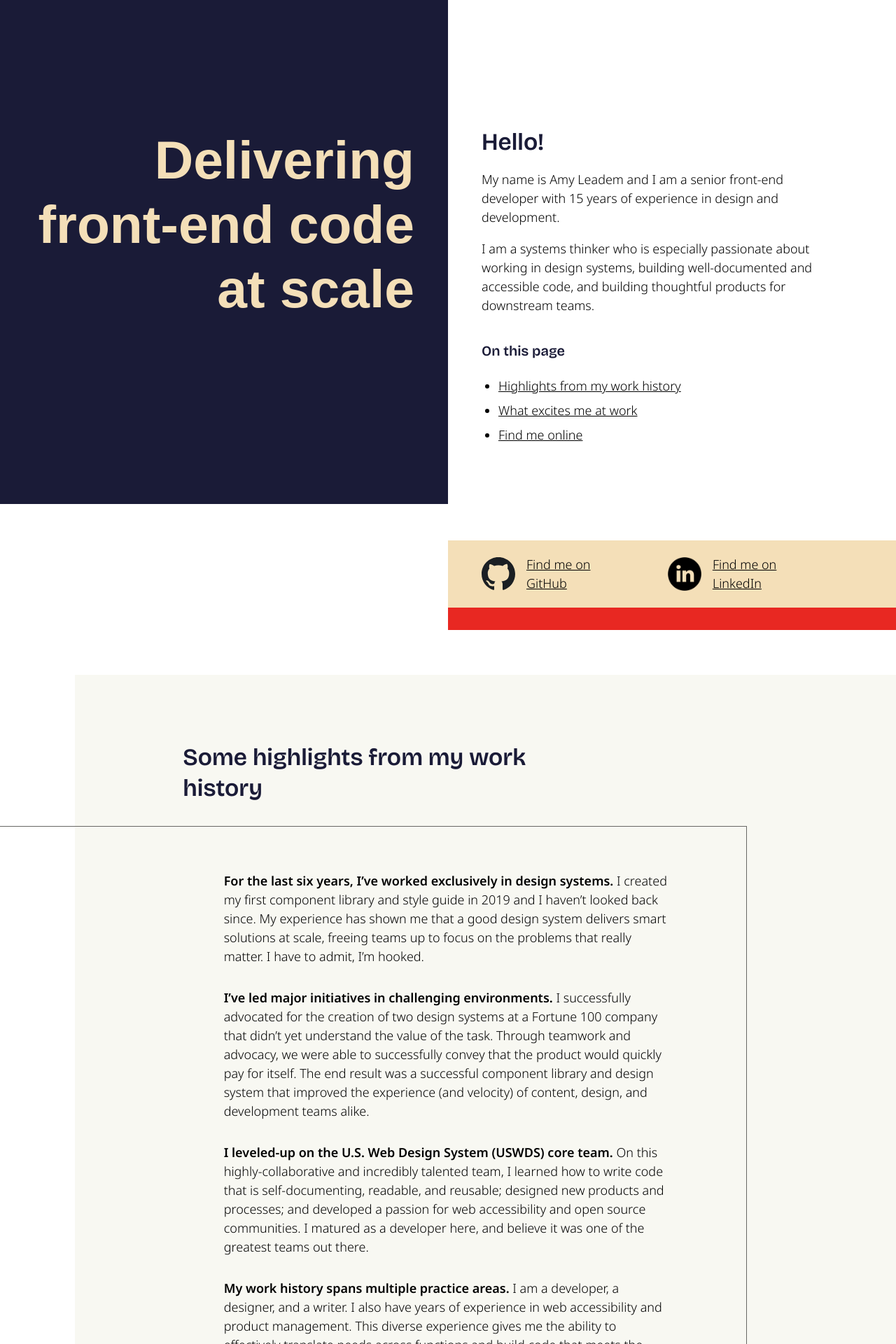
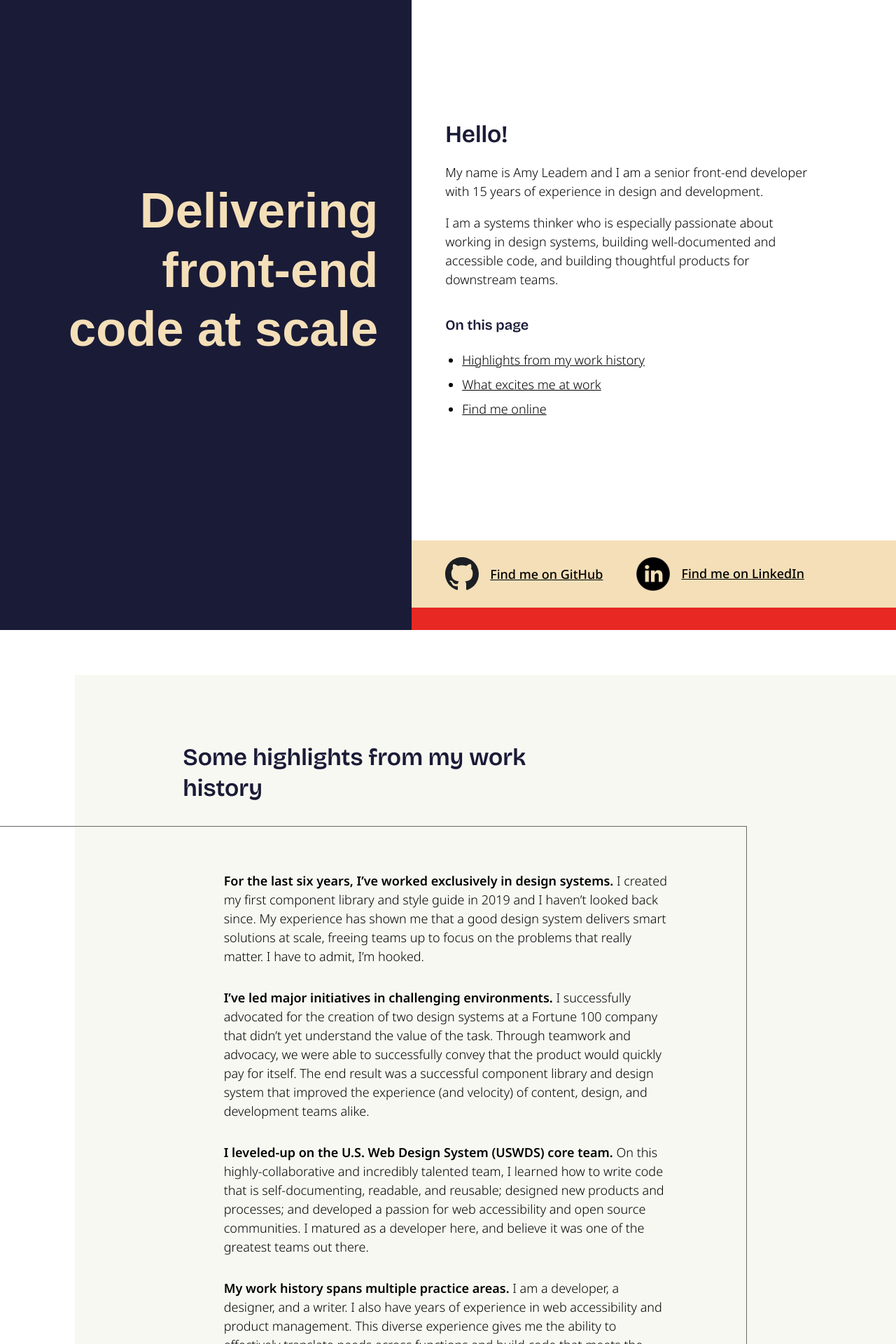
Before and after one commit to amyleadem/amyleadem.github.io, a Jekyll site: the page built from index.md, in a window 1280 px wide. Shown: the top 1920 px of the page at 70% size. Built offline with Jekyll 4.4.1, drawn with Linux system fonts in a browser that asks for light colours; some web fonts are replaced.

Commit message:
Make styles responsive

```diff
--- a/_styles/_vars.scss
+++ b/_styles/_vars.scss
@@ -1,5 +1,6 @@
 @import url('https://fonts.googleapis.com/css2?family=Bricolage+Grotesque:opsz,wght@12..96,200..800&family=Noto+Sans:ital,wght@0,100..900;1,100..900&family=Unbounded:wght@200..900&display=swap');
 // breakpoints
+$breakpoint-mobile-sm: 400px;
 $breakpoint-mobile: 600px;
 $breakpoint-tablet: 900px;
 $breakpoint-desktop: 1200px;
@@ -13,6 +14,7 @@ $color-blue-dark: #1a1b37;
 $color-red: #e82822;
 $color-yellow: #ffbb32;
 $color-yellow-light: #F4DFB8;
+$color-yellow-xlight: #F6F1D8;
 $color-gray: #424242;
 $color-gray-dark: #1b1b1b;
 $color-gray-medium: #686765;
--- a/assets/css/styles.css
+++ b/assets/css/styles.css
@@ -239,11 +239,16 @@ strong {
 h2 {
   color: #1a1b37;
   font-family: "Bricolage Grotesque", sans-serif;
-  font-size: 1.375rem;
+  font-size: 1.875rem;
   font-weight: 600;
   line-height: 1.3;
 }
-@media (min-width: 600px) {
+@media (min-width: 900px) {
+  h2 {
+    font-size: 2rem;
+  }
+}
+@media (min-width: 1200px) {
   h2 {
     font-size: 2.125rem;
   }
@@ -272,11 +277,16 @@ h4 {
 .font-size-xl {
   color: #1a1b37;
   font-family: "Bricolage Grotesque", sans-serif;
-  font-size: 1.375rem;
+  font-size: 1.875rem;
   font-weight: 600;
   line-height: 1.3;
 }
-@media (min-width: 600px) {
+@media (min-width: 900px) {
+  .font-size-xl {
+    font-size: 2rem;
+  }
+}
+@media (min-width: 1200px) {
   .font-size-xl {
     font-size: 2.125rem;
   }
@@ -296,30 +306,47 @@ h4 {
   font-size: 6vw;
   line-height: 1.2;
   color: #F4DFB8;
-  margin-block: 0;
   max-width: 44ex;
-  text-align: right;
 }
 @media (max-width: 600px) {
   .font-size-3xl {
-    font-size: 3.25rem;
+    font-size: 12vw;
+  }
+}
+@media (min-width: 600px) {
+  .font-size-3xl {
+    font-size: 10vw;
+  }
+}
+@media (min-width: 900px) {
+  .font-size-3xl {
+    font-size: 9vw;
+  }
+}
+@media (min-width: 1200px) {
+  .font-size-3xl {
+    font-size: 5.5vw;
+  }
+}
+@media (min-width: 1500px) {
+  .font-size-3xl {
+    font-size: 6vw;
   }
 }
 @media (min-width: 1800px) {
   .font-size-3xl {
-    font-size: 3rem;
+    font-size: 5vw;
   }
 }
-@media (max-height: 600px) and (min-width: 1200px) {
+@media (min-width: 2100px) {
   .font-size-3xl {
-    font-size: 6vw;
+    font-size: 6rem;
   }
 }
 
 .button {
   background-color: white;
   border: 1px solid #686765;
-  box-shadow: #686765 3px 3px;
   display: inline-block;
   font-weight: 500;
   margin-top: calc(8px * 2) !important;
@@ -344,76 +371,127 @@ section > h2 {
 #intro-screen {
   background: #fff;
 }
+#intro-screen .grid-column {
+  display: grid;
+  grid-template-columns: repeat(12, 1fr);
+  grid-column-gap: 0px;
+  grid-column: 1/13;
+}
 #intro-screen .grid-column:nth-of-type(1) {
-  height: 80vh;
+  height: 60vh;
+}
+#intro-screen .grid-column:nth-of-type(1) > * {
+  grid-column: 1/13;
+}
+#intro-screen .grid-column:nth-of-type(1) header {
+  display: grid;
+  grid-template-columns: repeat(12, 1fr);
+  grid-column-gap: 0px;
+  background: #1a1b37;
+  border-bottom: calc(8px * 2) solid #e82822;
+  height: 100%;
+  justify-content: center;
+  align-items: center;
+}
+#intro-screen .grid-column:nth-of-type(1) header h1 {
+  grid-column: 2/12;
+  margin-block: 0;
 }
 #intro-screen .grid-column:nth-of-type(2) {
-  grid-template-rows: 1fr 128px;
+  display: grid;
+  grid-template-columns: repeat(12, 1fr);
+  grid-column-gap: 0px;
+  grid-column: 1/13;
 }
 #intro-screen .grid-column:nth-of-type(2) > div {
+  grid-column: 2/12;
+  margin-block: calc(8px * 6);
+}
+#intro-screen .grid-column:nth-of-type(2) section[aria-label="find me on the web"] {
+  display: grid;
+  grid-template-columns: repeat(12, 1fr);
+  grid-column-gap: 0px;
+  grid-column: 1/13;
+  align-items: center;
+  background: #F4DFB8;
+  border-bottom: calc(8px * 1.5) solid #383b85;
+}
+#intro-screen .grid-column:nth-of-type(2) section[aria-label="find me on the web"] ul {
+  padding: 0;
+  margin: 0;
+  list-style: none;
+  grid-column: 2/12;
+  padding-block: calc(8px * 3);
+}
+#intro-screen .grid-column:nth-of-type(2) section[aria-label="find me on the web"] ul li {
+  padding-block: calc(8px * 1);
+}
+#intro-screen .grid-column:nth-of-type(2) section[aria-label="find me on the web"] ul a {
+  align-items: center;
   display: flex;
-  flex-direction: column;
-  grid-column: 1/span 5;
-  justify-content: center;
-  padding-top: calc(8px * 6);
-  padding-left: calc(8px * 6);
+  font-weight: 500;
+  margin-right: calc(8px * 6);
 }
-#intro-screen .grid-column:nth-of-type(2) nav ul {
-  margin-block: 0;
+#intro-screen .grid-column:nth-of-type(2) section[aria-label="find me on the web"] ul img {
+  margin-right: calc(8px * 2);
+  width: calc(8px * 6);
 }
-@media screen and (min-width: 600px) {
+@media screen and (min-width: 900px) {
+  #intro-screen .grid-column:nth-of-type(2) section[aria-label="find me on the web"] ul {
+    align-items: center;
+    display: flex;
+  }
+}
+@media screen and (min-width: 1200px) {
   #intro-screen {
     display: grid;
-    grid-template-columns: repeat(12, 1fr);
-    grid-column-gap: 0px;
-    grid-column: 1/13;
-    height: 100vh;
   }
   #intro-screen .grid-column:nth-of-type(1) {
     grid-column: 1/span 6;
+    height: 100vh;
+  }
+  #intro-screen .grid-column:nth-of-type(1) header {
+    display: grid;
+    grid-template-columns: repeat(6, 1fr);
+    grid-column-gap: 0px;
+    border: none;
+    padding-bottom: 128px;
+    text-align: right;
+  }
+  #intro-screen .grid-column:nth-of-type(1) header h1 {
+    padding-right: calc(8px * 6);
   }
   #intro-screen .grid-column:nth-of-type(2) {
     display: grid;
     grid-template-columns: repeat(6, 1fr);
     grid-column-gap: 0px;
     grid-column: 7/span 6;
+    grid-template-rows: 1fr 128px;
   }
-}
-
-section[aria-label=hero] {
-  background: #1a1b37;
-  display: flex;
-  flex-direction: column;
-  height: 100%;
-  justify-content: center;
-  padding: calc(8px * 6);
-  padding-bottom: 128px;
-}
-
-section[aria-label="find me on the web"] {
-  align-items: center;
-  background: #F4DFB8;
-  border-bottom: calc(8px * 4) solid #e82822;
-  display: flex;
-  grid-column: 1/span 6;
-  padding: calc(8px * 6);
-  width: 100%;
-}
-section[aria-label="find me on the web"] ul {
-  padding: 0;
-  margin: 0;
-  list-style: none;
-  align-items: center;
-  display: flex;
-}
-section[aria-label="find me on the web"] ul a {
-  align-items: center;
-  display: flex;
-  margin-right: calc(8px * 6);
-}
-section[aria-label="find me on the web"] ul img {
-  margin-right: calc(8px * 2);
-  width: calc(8px * 6);
+  #intro-screen .grid-column:nth-of-type(2) > * {
+    margin-block: 0;
+  }
+  #intro-screen .grid-column:nth-of-type(2) > div {
+    display: flex;
+    flex-direction: column;
+    grid-column: 1/span 5;
+    justify-content: center;
+    margin-top: 0;
+    padding-top: calc(8px * 6);
+    padding-left: calc(8px * 6);
+  }
+  #intro-screen .grid-column:nth-of-type(2) section[aria-label="find me on the web"] {
+    align-items: center;
+    border-bottom: calc(8px * 4) solid #e82822;
+    display: flex;
+    grid-column: 1/span 6;
+  }
+  #intro-screen .grid-column:nth-of-type(2) section[aria-label="find me on the web"] ul {
+    padding-left: calc(8px * 6);
+  }
+  #intro-screen nav ul {
+    margin-block: 0;
+  }
 }
 
 #work-highlights,
@@ -426,9 +504,9 @@ section[aria-label="find me on the web"] ul img {
 }
 #work-highlights h2,
 #work-excite h2 {
-  grid-column: 3/9;
+  grid-column: 2/11;
   padding-left: calc(8px * 6);
-  padding-top: calc(8px * 8 * 1.5);
+  padding-top: calc(8px * 8);
   padding-bottom: calc(8px * 2);
 }
 #work-highlights ul,
@@ -443,6 +521,15 @@ section[aria-label="find me on the web"] ul img {
 #work-excite ul li {
   padding-block: calc(8px * 2);
 }
+@media screen and (min-width: 900px) {
+  #work-highlights h2,
+  #work-excite h2 {
+    grid-column: 3/9;
+    padding-left: calc(8px * 6);
+    padding-top: calc(8px * 8 * 1.5);
+    padding-bottom: calc(8px * 2);
+  }
+}
 
 #work-highlights {
   background: #F8F8F2;
@@ -456,14 +543,25 @@ section[aria-label="find me on the web"] ul img {
 }
 #work-highlights .list-wrapper {
   display: grid;
-  grid-template-columns: repeat(10, 1fr);
+  grid-template-columns: repeat(11, 1fr);
   grid-column-gap: 0px;
   border: 1px solid #686765;
   border-left: none;
-  grid-column: 1/11;
+  grid-column: 1/12;
 }
 #work-highlights ul {
-  grid-column: 4/10;
+  grid-column: 3/11;
+}
+@media screen and (min-width: 900px) {
+  #work-highlights .list-wrapper {
+    display: grid;
+    grid-template-columns: repeat(10, 1fr);
+    grid-column-gap: 0px;
+    grid-column: 1/11;
+  }
+  #work-highlights ul {
+    grid-column: 4/10;
+  }
 }
 
 #work-excite {
@@ -483,21 +581,40 @@ section[aria-label="find me on the web"] ul img {
 }
 #work-excite .list-wrapper {
   display: grid;
-  grid-template-columns: repeat(10, 1fr);
+  grid-template-columns: repeat(11, 1fr);
   grid-column-gap: 0px;
   border: 1px solid #F4DFB8;
   border-right: none;
-  grid-column: 3/13;
+  grid-column: 2/13;
 }
 #work-excite .list-wrapper .background-offset {
-  grid-column: 10/11;
+  grid-column: 11/12;
   height: 100%;
 }
 #work-excite ul {
-  grid-column: 2/9;
+  grid-column: 2/10;
 }
 #work-excite ul li {
   color: #F8F8F2;
+}
+@media screen and (min-width: 900px) {
+  #work-excite .list-wrapper {
+    display: grid;
+    grid-template-columns: repeat(10, 1fr);
+    grid-column-gap: 0px;
+    grid-column: 3/13;
+  }
+  #work-excite .list-wrapper .background-offset {
+    grid-column: 10/12;
+    height: 100%;
+  }
+  #work-excite ul {
+    grid-column: 2/8;
+  }
+  #work-excite .background-offset {
+    grid-column: 12/13;
+    height: 100%;
+  }
 }
 
 #contact {
@@ -505,40 +622,56 @@ section[aria-label="find me on the web"] ul img {
   display: flex;
   flex-direction: column;
   align-items: center;
-  margin-top: calc(8px * 8);
+  margin-top: 0;
 }
 #contact h2 {
-  margin-top: 0;
+  padding-top: calc(8px * 8);
+  padding-bottom: calc(8px * 2);
 }
 #contact ul {
   padding: 0;
   margin: 0;
   list-style: none;
+  align-items: center;
   display: flex;
-  align-items: center;
   flex-direction: column;
-  justify-content: center;
-  margin-top: calc(8px * 2);
   margin-bottom: calc(8px * 8);
 }
 #contact a {
   background-color: #383b85;
   border: 1px solid #424242;
-  box-shadow: #424242 3px 3px;
   display: inline-block;
   font-weight: 500;
   margin-top: calc(8px * 2) !important;
   padding: calc(8px * 1) calc(8px * 3);
   text-decoration: none;
-  font-size: 1.25rem;
+  font-size: 1.125rem;
   padding: calc(8px * 2) calc(8px * 4);
   margin-inline: 8px;
 }
 #contact a, #contact a:visited, #contact a:active {
   color: #fff;
 }
+#contact a:first-of-type {
+  margin-left: 0;
+}
+@media (min-width: 900px) {
+  #contact {
+    display: grid;
+    grid-template-columns: repeat(12, 1fr);
+    grid-column-gap: 0px;
+    grid-column: 1/13;
+  }
+  #contact h2 {
+    grid-column: 3/11;
+  }
+  #contact ul {
+    flex-direction: row;
+    grid-column: 3/11;
+  }
+}
 @media (min-width: 900px) {
   #contact ul {
-    flex-direction: row;
+    grid-column: 4/10;
   }
 }
--- a/index.md
+++ b/index.md
@@ -4,9 +4,9 @@ layout: default
 ---
 <div id="intro-screen">
   <div class="grid-column">
-    <section aria-label="hero">
-      <h1 class="font-size-3xl">Delivering <br/>front-end code at scale</h1>
-    </section>
+    <header aria-labelledby="title">
+      <h1 class="font-size-3xl" id="title">Delivering <br/>front-end<br/> code at scale</h1>
+    </header>
   </div>
   <div class="grid-column">
     <div>
@@ -86,11 +86,11 @@ layout: default
   <div class="background-offset"></div>
 </section>
 
-<section id="contact" aria-labelledby="find-me">
+<footer id="contact" aria-labelledby="find-me">
   <h2 id="find-me">Find me on the web</h2>
   <ul>
     <li><a href="https://github.com/amyleadem">Find me on GitHub</a></li>
     <li><a href="http://www.linkedin.com/in/amyleadem">Find me on LinkedIn</a></li>
     <li><a href="mailto:amyleadem@gmail.com">Email me</a></li>
   </ul>
-</section>
+</footer>
```
Also changed, not shown: _styles/_mixins.scss (+17 -15 lines), _styles/styles.scss (+174 -57 lines).
